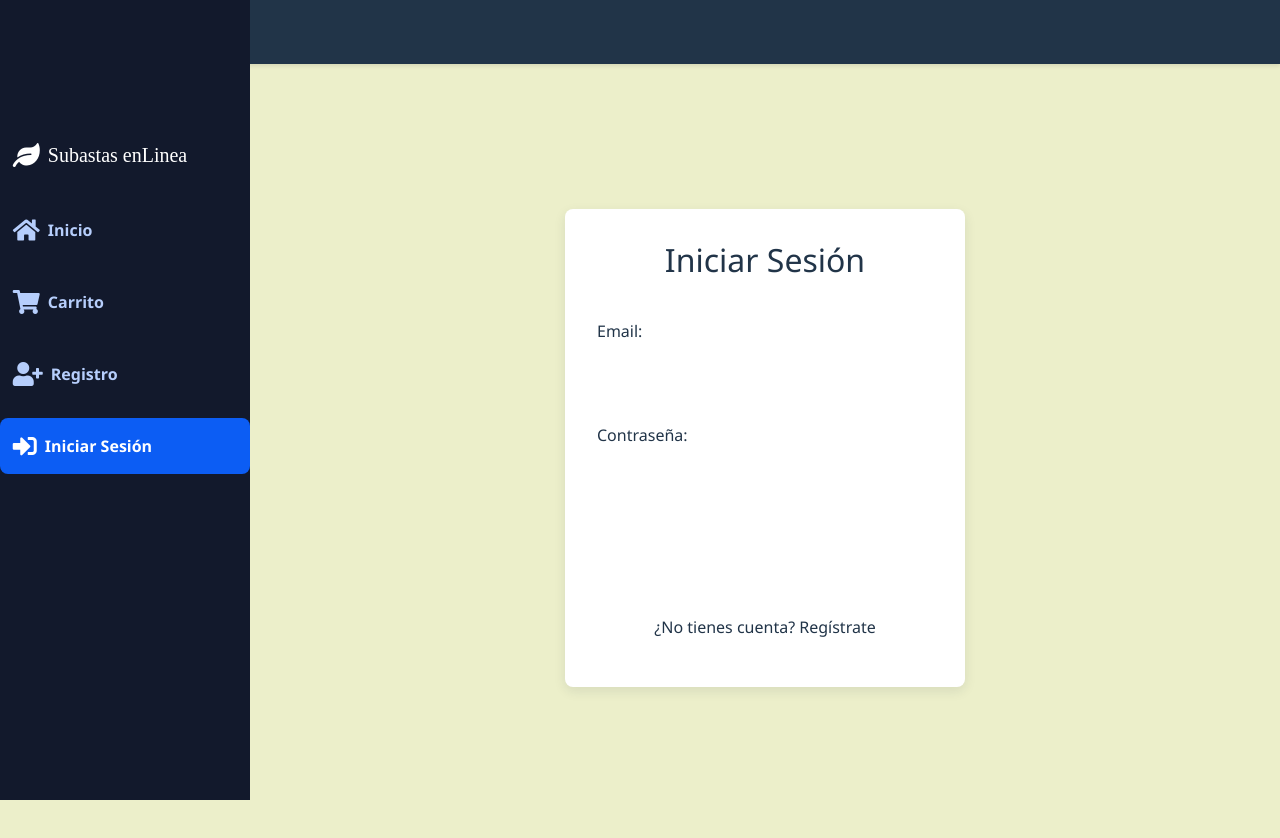
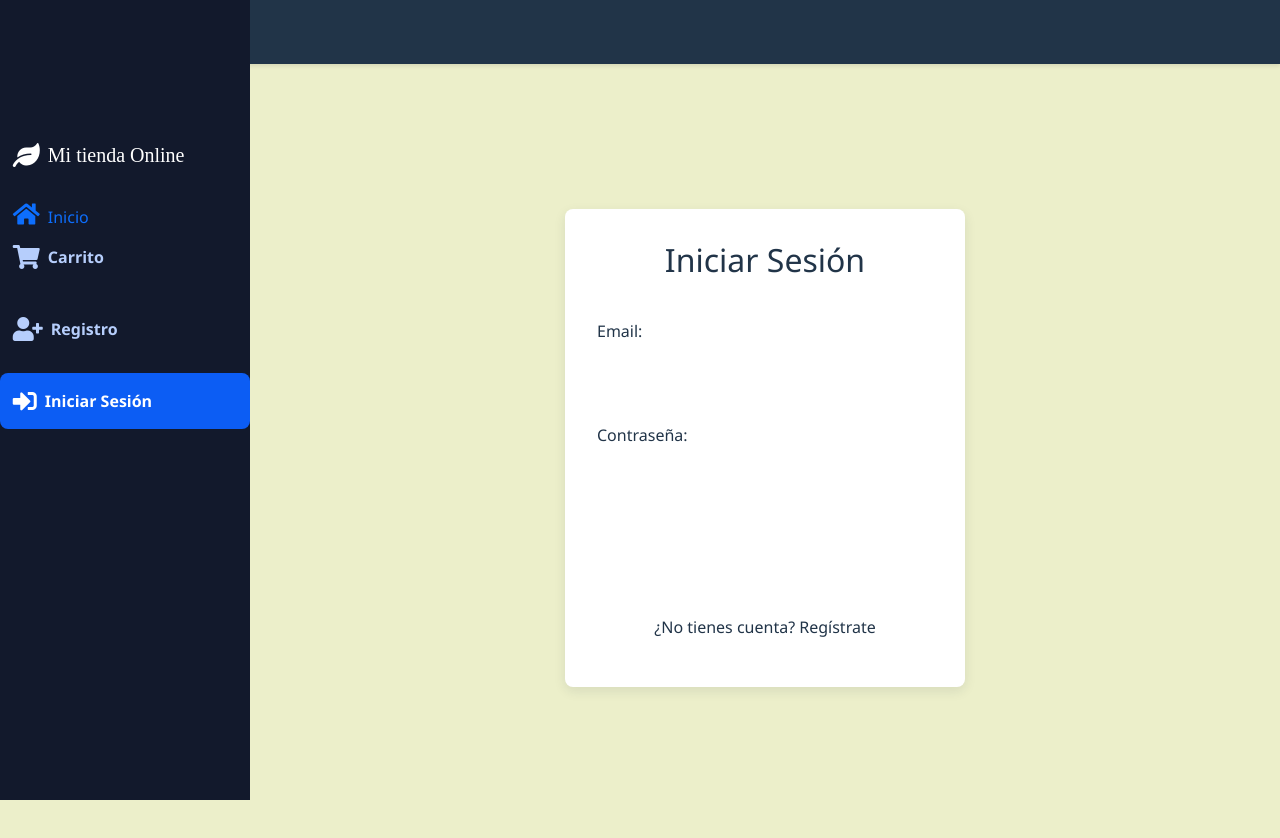
Before and after one commit to carlosrios23/frontend-ecommerce, a React (Vite) app: page /login in a window 1280 px wide. Both pictures are taken after a click on the element 46 px from the left and 62 px from the top of the page. Shown: the top 838 px of the page. Built offline with nearby package versions, Linux system fonts and the light colour scheme; a web font is replaced by a local one.

Commit message:
Efecto para botones de la barra

```diff
--- a/src/assets/styles/Sidebar.css
+++ b/src/assets/styles/Sidebar.css
@@ -447,3 +447,160 @@ a {
         display: block; /* Asegura que el toggle del header esté visible en mobile */
     }
 }
+
+/* Overlay para mobile cuando la sidebar está abierta */
+.l-navbar.expander::before {
+    content: '';
+    position: fixed;
+    top: 0;
+    left: var(--nav-expanded-width);
+    width: 100vw;
+    height: 100vh;
+    background-color: rgba(0, 0, 0, 0.5);
+    z-index: -1;
+    opacity: 0;
+    transition: opacity 0.3s ease;
+}
+
+@media screen and (max-width: 767px) {
+    .l-navbar.expander::before {
+        opacity: 1;
+        pointer-events: auto;
+    }
+}
+
+/* Mejoras en la transición */
+.l-navbar {
+    transition: left 0.3s ease, width 0.3s ease;
+}
+
+/* Efecto de desenfoque en el contenido principal cuando la sidebar está abierta */
+body.body-pd::after {
+    content: '';
+    position: fixed;
+    top: 0;
+    left: 0;
+    width: 100%;
+    height: 100%;
+    background-color: rgba(0, 0, 0, 0.3);
+    backdrop-filter: blur(5px);
+    z-index: 99;
+    opacity: 0;
+    pointer-events: none;
+    transition: opacity 0.3s ease;
+}
+
+@media screen and (max-width: 767px) {
+    body.body-pd::after {
+        opacity: 1;
+        pointer-events: auto;
+    }
+}
+
+/* Asegurar que el header siempre esté encima del overlay */
+.header {
+    z-index: 100;
+}
+
+/* Suavizar la transición del contenido */
+main {
+    transition: margin-left 0.3s ease;
+}
+/* ===== OVERLAY PARA SIDEBAR MOBILE ===== */
+.mobile-sidebar-overlay {
+    position: fixed;
+    top: 0;
+    left: 0;
+    width: 100%;
+    height: 100%;
+    background-color: rgba(0, 0, 0, 0.5);
+    backdrop-filter: blur(3px);
+    z-index: 98;
+    opacity: 0;
+    pointer-events: none;
+    transition: opacity 0.3s ease;
+}
+
+/* Solo mostrar el overlay en mobile cuando la sidebar está expandida */
+@media screen and (max-width: 767px) {
+    .l-navbar.expander ~ .mobile-sidebar-overlay {
+        opacity: 1;
+        pointer-events: auto;
+    }
+}
+
+/* Asegurar que el header esté siempre encima del overlay */
+.header {
+    z-index: 100;
+}
+
+/* Suavizar transiciones */
+.l-navbar {
+    transition: left 0.3s ease, width 0.3s ease;
+}
+
+main {
+    transition: margin-left 0.3s ease;
+}
+/* ===== ANIMACIONES MEJORADAS ===== */
+/* Efecto para inputs del formulario */
+.form-control-animated {
+    transition: all 0.3s ease;
+    border: 1px solid var(--color-medium-blue);
+}
+
+.form-control-animated:focus {
+    border-color: var(--first-color);
+    box-shadow: 0 0 0 0.2rem rgba(12, 93, 244, 0.25);
+    transform: scale(1.02);
+}
+
+/* Efecto para grupos de formulario */
+.form-group-animated {
+    transition: all 0.3s ease;
+}
+
+.form-group-animated:hover {
+    transform: translateX(5px);
+}
+
+/* Animación para alerts */
+.animated-alert {
+    animation: fadeIn 0.5s ease-in-out;
+}
+
+@keyframes fadeIn {
+    from { opacity: 0; transform: translateY(-20px); }
+    to { opacity: 1; transform: translateY(0); }
+}
+
+/* Efecto mejorado para nav-links */
+.nav-link-animated {
+    transition: all 0.3s cubic-bezier(0.25, 0.8, 0.25, 1);
+    transform: perspective(100px) translateZ(0);
+}
+
+.nav-link-animated:hover {
+    transform: perspective(100px) translateZ(10px);
+    box-shadow: 0 3px 6px rgba(0,0,0,0.16), 0 3px 6px rgba(0,0,0,0.23);
+}
+
+/* Efecto para iconos */
+.nav-link-icon {
+    transition: transform 0.3s ease;
+}
+
+.nav-link-animated:hover .nav-link-icon {
+    transform: scale(1.2);
+}
+
+/* Efecto pulsante mejorado */
+@keyframes pulse {
+    0% { transform: scale(1); box-shadow: 0 0 0 0 rgba(12, 93, 244, 0.7); }
+    70% { transform: scale(1.05); box-shadow: 0 0 0 10px rgba(12, 93, 244, 0); }
+    100% { transform: scale(1); box-shadow: 0 0 0 0 rgba(12, 93, 244, 0); }
+}
+
+.btn-pulse {
+    animation: pulse 2s infinite;
+}
--- a/src/components/Sidebar.jsx
+++ b/src/components/Sidebar.jsx
@@ -27,6 +27,14 @@ function Sidebar({ esAdmin, estaLogueado, alCerrarSesion, conteoItemsCarrito })
     const closeSidebar = useCallback(() => {
         setIsSidebarExpanded(false);
     }, []);
+
+    // NUEVA FUNCIÓN: Maneja el clic en el overlay
+    const handleOverlayClick = useCallback(() => {
+        if (window.innerWidth < 768) {
+            closeSidebar();
+        }
+    }, [closeSidebar]);
+
 
     // Efecto para aplicar/remover clases 'expander' y 'body-pd' basadas en el estado
     useEffect(() => {
@@ -108,10 +116,10 @@ function Sidebar({ esAdmin, estaLogueado, alCerrarSesion, conteoItemsCarrito })
     return (
         <div id="body-pd" className={isSidebarExpanded ? 'body-pd' : ''}> {/* Aplica body-pd condicionalmente */}
             <header className="header" id="header">
-                <div className="header-toggle" id="nav-toggle" onClick={toggleSidebar}> {/* Usamos onClick del estado */}
+                <div className="header-toggle btn-animated" id="nav-toggle" onClick={toggleSidebar}> {/* Usamos onClick del estado */}
                     <i className='fas fa-bars'></i>
                 </div>
-                {/* Puedes añadir otros elementos del header aquí, como la imagen de perfil */}
+                {/* Se puede añadir otros elementos del header aquí, como la imagen de perfil */}
                 {/* <div className="header-img">
                     <img src="https://i.imgur.com/your-profile-image.jpg" alt="" />
                 </div> */}
@@ -123,25 +131,25 @@ function Sidebar({ esAdmin, estaLogueado, alCerrarSesion, conteoItemsCarrito })
                     <div>
                         {/* El icono de menú dentro de la navbar, que es interactivo en desktop para el hover o clic */}
                         {/* En mobile, este se oculta por CSS, y el del header es el que funciona */}
-                        <div className="nav-menu-icon" onClick={toggleSidebar}>
+                        <div className="nav-menu-icon btn-animated" onClick={toggleSidebar}>
                             <i className='fas fa-bars'></i>
                         </div>
 
                         <Link to="/" className="nav-brand" onClick={handleNavLinkClick}>
-                            <i className='fas fa-leaf nav-brand-icon'></i>
-                            <span className="nav-brand-name">Subastas enLinea</span>
+                            <i className='fas fa-leaf nav-brand-icon float-effect'></i>
+                            <span className="nav-brand-name">Mi tienda Online</span>
                         </Link>
 
                         <div className="nav-list">
-                            <Link to="/" className="nav-link" onClick={handleNavLinkClick}>
+                            <Link to="/" className="nav-link-animated" onClick={handleNavLinkClick}>
                                 <i className='fas fa-home nav-link-icon'></i>
                                 <span className="nav-link-name">Inicio</span>
                             </Link>
 
                             {/* Enlace al Carrito */}
-                            <Link to="/carrito" className="nav-link" onClick={handleNavLinkClick}>
-                                <i className='fas fa-shopping-cart nav-link-icon'></i>
-                                <span className="nav-link-name">Carrito {conteoItemsCarrito > 0 && `(${conteoItemsCarrito})`}</span>
+                            <Link to="/carrito" className="nav-link nav-link-animated" onClick={handleNavLinkClick}>
+                            <i className='fas fa-shopping-cart nav-link-icon'></i>
+                            <span className="nav-link-name">Carrito {conteoItemsCarrito > 0 && `(${conteoItemsCarrito})`}</span>
                             </Link>
 
                             {/* Mostrar Submenú de Administración solo si es administrador */}
@@ -167,25 +175,32 @@ function Sidebar({ esAdmin, estaLogueado, alCerrarSesion, conteoItemsCarrito })
                             {/* Enlaces de Autenticación/Cerrar Sesión */}
                             {!estaLogueado ? (
                                 <>
-                                    <Link to="/registro" className="nav-link" onClick={handleNavLinkClick}>
+                                    <Link to="/registro" className="nav-link nav-link-animated" onClick={handleNavLinkClick}>
                                         <i className='fas fa-user-plus nav-link-icon'></i>
                                         <span className="nav-link-name">Registro</span>
                                     </Link>
-                                    <Link to="/login" className="nav-link" onClick={handleNavLinkClick}>
+                                    <Link to="/login" className="nav-link nav-link-animated" onClick={handleNavLinkClick}>
                                         <i className='fas fa-sign-in-alt nav-link-icon'></i>
                                         <span className="nav-link-name">Iniciar Sesión</span>
                                     </Link>
                                 </>
                             ) : (
-                                <button onClick={manejarCerrarSesionYNavegar} className="nav-link logout-button-sidebar">
+                                <button onClick={manejarCerrarSesionYNavegar} className="nav-link nav-link-animated logout-button-sidebar">
                                     <i className='fas fa-sign-out-alt nav-link-icon'></i>
                                     <span className="nav-link-name">Cerrar Sesión</span>
                                 </button>
                             )}
+
                         </div>
                     </div>
                 </nav>
             </div>
+            {isSidebarExpanded && window.innerWidth < 768 && (
+            <div
+                className="mobile-sidebar-overlay"
+                onClick={handleOverlayClick}
+            />
+        )}
         </div>
     );
 }
```
Also changed, not shown: src/components/AddProductForm.jsx (+23 -5 lines).
